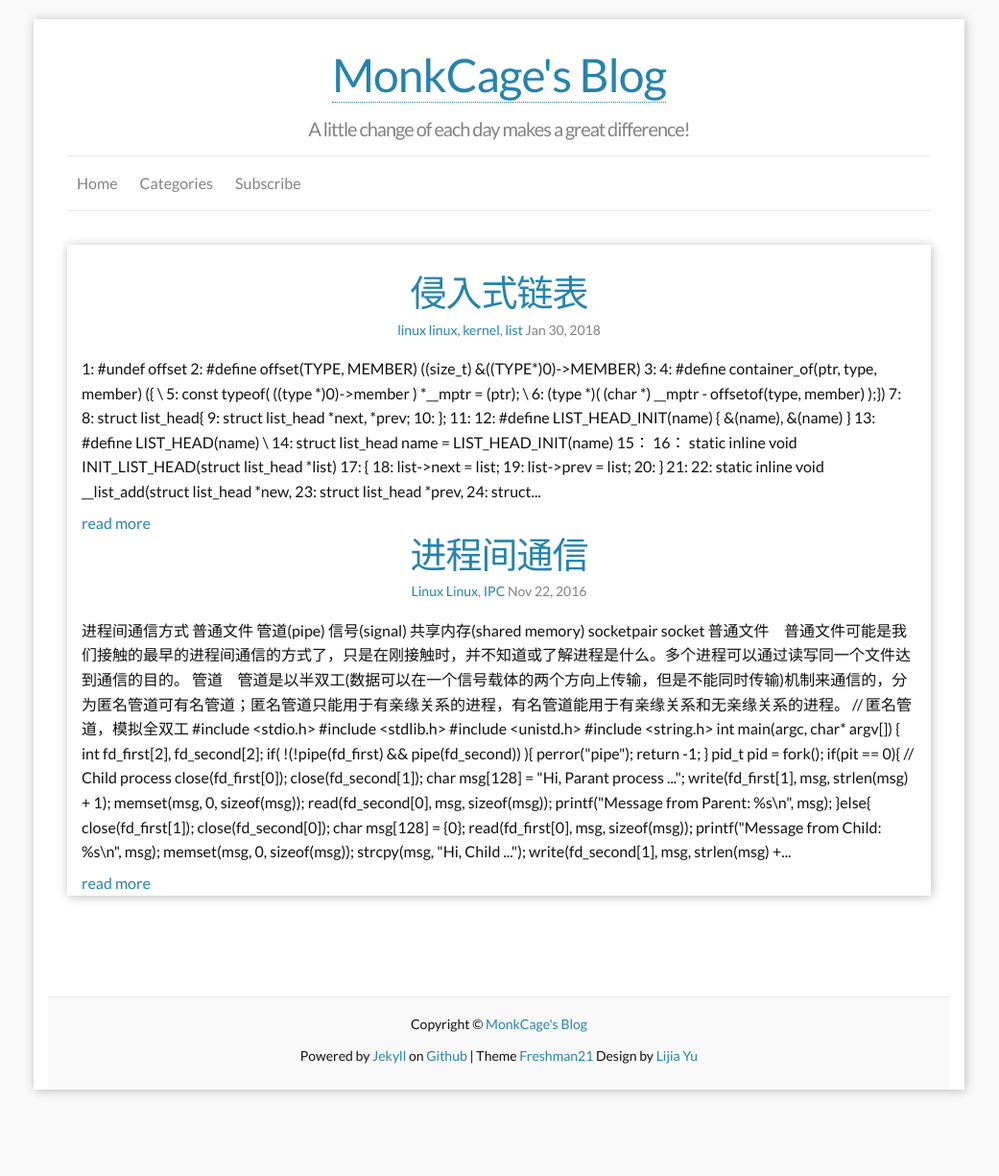
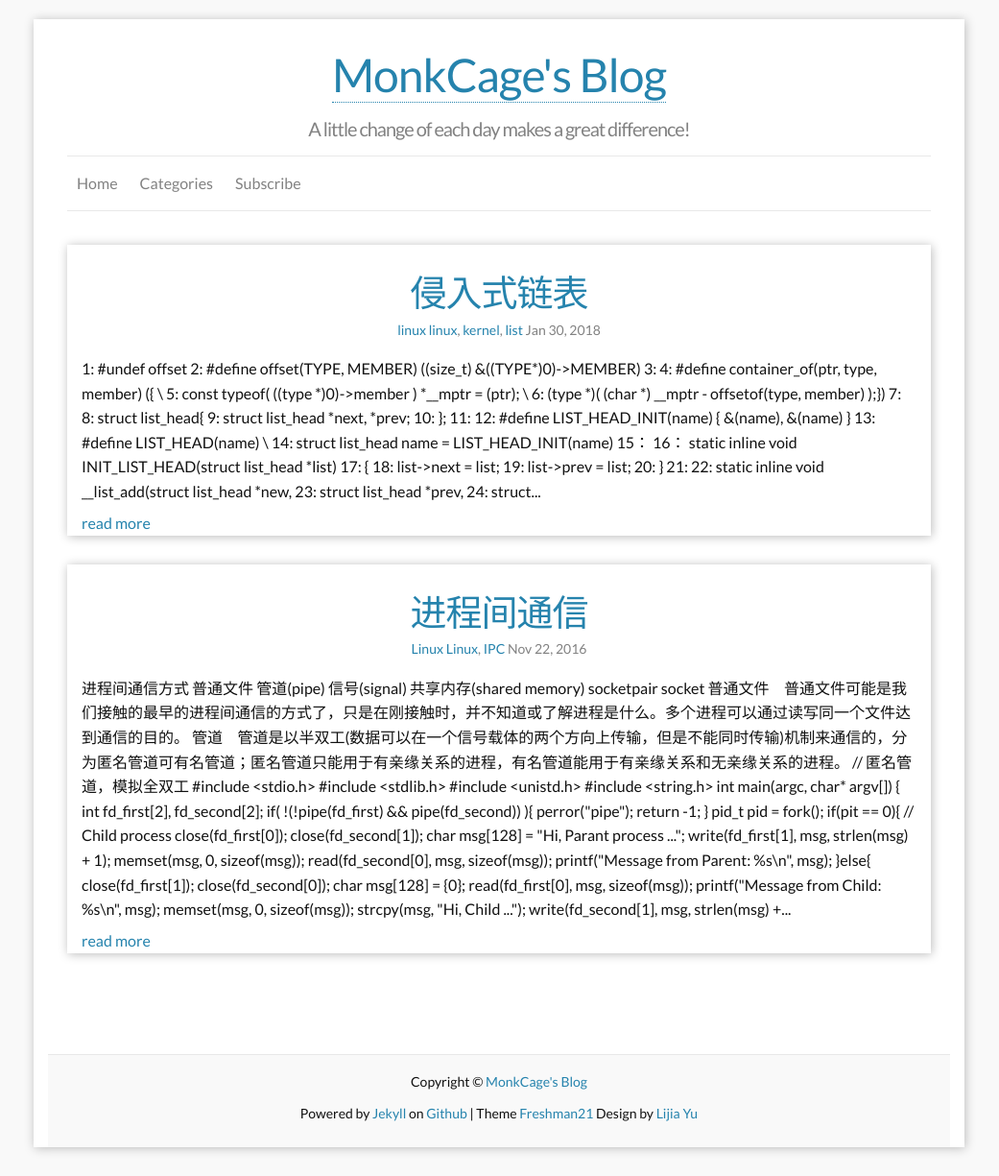
Before and after one commit to monkcage/blog, a Jekyll site: the page built from index.html, in a window 1280 px wide. Shown: the whole page at 96% size, without its empty margins (120-1161 px from the left). Built offline with Jekyll 4.4.1, drawn with Linux system fonts in a browser that asks for light colours; the list of posts is cut into pages by our own code; before the commit the page ends 1165 px from its top, so only the background shows below that.

Commit message:
Update index.html

```diff
--- a/index.html
+++ b/index.html
@@ -2,10 +2,9 @@
 layout: default
 ---
 
+{% for post in paginator.posts %}
 <div class="container">
   <div class="post" itemscope itemtype="http://schema.org/BlogPosting" >
-
-    {% for post in paginator.posts %}
 
     <header class="post-header">
       <h1 itemprop="name" class="post-title" style="text-align:center;">
@@ -36,7 +35,6 @@ layout: default
       {{ _content }}
     </div>
 
-    {% endfor %}
-
   </div>
 </div>
+{% endfor %}
```
